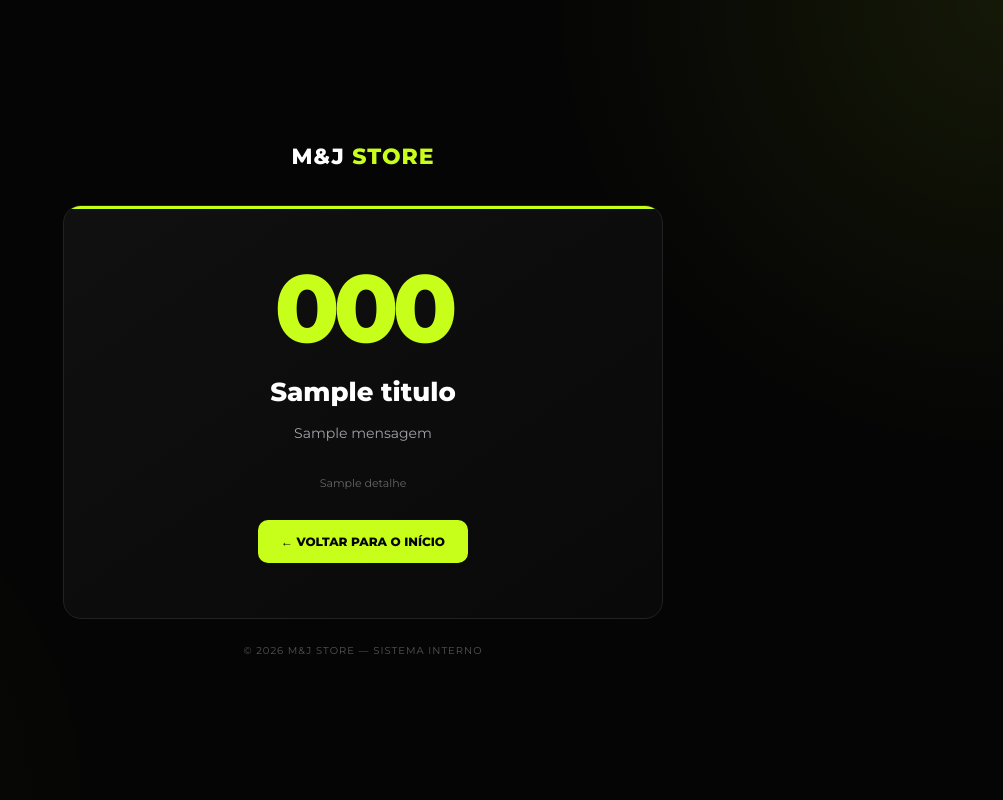
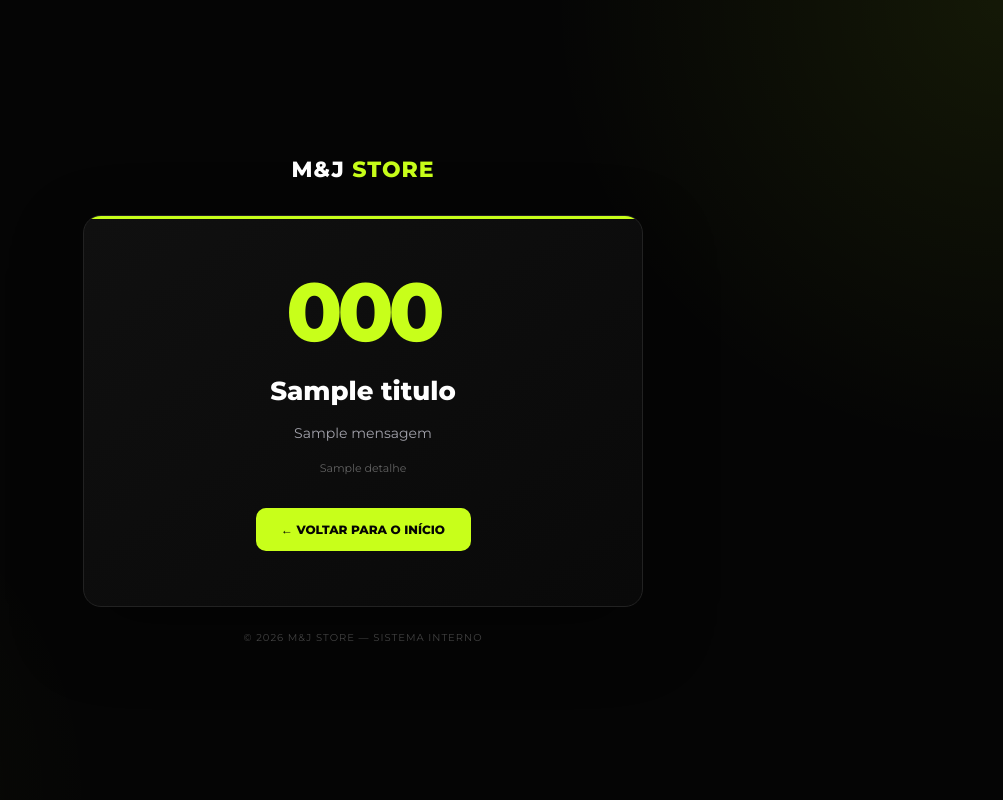
Before and after one commit to Jonathan-felipe77/Projeto-Store-pdv, a FastAPI app: template app/templates/errors/erro.html in a window 1280 px wide. Shown: the whole page, without its empty margins (277-1280 px from the left). Run offline with FastAPI, Linux system fonts and the light colour scheme; the template is opened without the code that fills it: most values are stand-ins (such as "Sample title", 1, 10 or a date in 2020).

Commit message:
Add custom error handling for 401 and improve error page structure

```diff
--- a/app/main.py
+++ b/app/main.py
@@ -175,13 +175,44 @@ def favicon():
 
 
 # ============================================================
-# PÁGINA DE ERRO 403
+# ERRO 401 — NÃO AUTENTICADO
+# ============================================================
+
+@app.exception_handler(401)
+async def erro_401(
+    request: Request,
+    exc
+):
+    return templates.TemplateResponse(
+        request,
+        "errors/erro.html",
+        {
+            "request": request,
+            "status_code": 401,
+
+            "titulo": "Autenticação necessária",
+
+            "mensagem": (
+                "Você precisa estar autenticado "
+                "para acessar esta área."
+            ),
+
+            "detalhe": (
+                "Faça login para continuar."
+            ),
+        },
+        status_code=401
+    )
+
+
+# ============================================================
+# ERRO 403 — ACESSO NÃO PERMITIDO
 # ============================================================
 
 @app.exception_handler(403)
 async def erro_403(
     request: Request,
-    exc: HTTPException
+    exc
 ):
     return templates.TemplateResponse(
         request,
@@ -189,182 +220,53 @@ async def erro_403(
         {
             "request": request,
             "status_code": 403,
+
             "titulo": "Acesso não permitido",
-            "mensagem": "Você não possui permissão para acessar esta área.",
-            "detalhe": "Entre com uma conta de administrador para continuar."
+
+            "mensagem": (
+                "Você não possui permissão "
+                "para acessar esta área."
+            ),
+
+            "detalhe": (
+                "Entre com uma conta de administrador "
+                "para continuar."
+            ),
         },
         status_code=403
     )
 
 
-# # ============================================================
-# # PÁGINA DE ERRO 404
-# # ============================================================
-
-# @app.exception_handler(404)
-# async def erro_404(
-#     request: Request,
-#     exc: HTTPException
-# ):
-#     return templates.TemplateResponse(
-#         request,
-#         "errors/erro.html",
-#         {
-#             "request": request,
-#             "status_code": 404,
-#             "titulo": "Rota não encontrada",
-#             "mensagem": "A página que você tentou acessar não existe.",
-#             "detalhe": "Verifique o endereço ou volte para a página inicial."
-#         },
-#         status_code=404
-#     )
-
-
 # ============================================================
-# ERRO 404
+# ERRO 404 — ROTA NÃO ENCONTRADA
 # ============================================================
 
 @app.exception_handler(404)
 async def erro_404(
     request: Request,
-    exc: HTTPException
+    exc
 ):
+    return templates.TemplateResponse(
+        request,
+        "errors/erro.html",
+        {
+            "request": request,
+            "status_code": 404,
 
-    return HTMLResponse(
-        content="""
-        <!DOCTYPE html>
-        <html lang="pt-br">
-        <head>
-            <meta charset="UTF-8">
-            <meta name="viewport"
-                  content="width=device-width, initial-scale=1.0">
+            "titulo": "Rota não encontrada",
 
-            <title>Página não encontrada</title>
+            "mensagem": (
+                "A página que você tentou acessar "
+                "não existe."
+            ),
 
-            <style>
-
-                * {
-                    box-sizing: border-box;
-                }
-
-                body {
-                    margin: 0;
-                    min-height: 100vh;
-                    display: flex;
-                    align-items: center;
-                    justify-content: center;
-
-                    font-family:
-                        Arial,
-                        Helvetica,
-                        sans-serif;
-
-                    background:
-                        linear-gradient(
-                            135deg,
-                            #020617,
-                            #0f172a
-                        );
-
-                    color: white;
-                }
-
-                .erro {
-                    width: 90%;
-                    max-width: 550px;
-                    text-align: center;
-
-                    background: #111827;
-
-                    border: 1px solid #1f2937;
-
-                    border-radius: 20px;
-
-                    padding: 50px 30px;
-
-                    box-shadow:
-                        0 20px 50px
-                        rgba(0,0,0,.5);
-                }
-
-                .numero {
-                    font-size: 100px;
-                    font-weight: 900;
-                    line-height: 1;
-
-                    color: #00ff88;
-
-                    margin-bottom: 15px;
-                }
-
-                h1 {
-                    margin: 0 0 12px;
-                    font-size: 30px;
-                }
-
-                p {
-                    color: #94a3b8;
-                    font-size: 16px;
-                    line-height: 1.6;
-                    margin-bottom: 30px;
-                }
-
-                a {
-                    display: inline-block;
-
-                    padding: 12px 22px;
-
-                    background: #00ff88;
-                    color: #020617;
-
-                    border-radius: 10px;
-
-                    text-decoration: none;
-
-                    font-weight: 800;
-
-                    transition: .2s;
-                }
-
-                a:hover {
-                    transform: translateY(-2px);
-                    box-shadow:
-                        0 8px 20px
-                        rgba(0,255,136,.25);
-                }
-
-            </style>
-        </head>
-
-        <body>
-
-            <div class="erro">
-
-                <div class="numero">
-                    404
-                </div>
-
-                <h1>
-                    Página não encontrada
-                </h1>
-
-                <p>
-                    A página que você tentou acessar
-                    não existe ou foi removida.
-                </p>
-
-                <a href="/">
-                    Voltar para o início
-                </a>
-
-            </div>
-
-        </body>
-        </html>
-        """,
+            "detalhe": (
+                "Verifique o endereço ou volte "
+                "para a página inicial."
+            ),
+        },
         status_code=404
     )
-
 
 # ============================================================
 # ERROS HTTP GENÉRICOS
--- a/app/templates/errors/erro.html
+++ b/app/templates/errors/erro.html
@@ -5,7 +5,7 @@
     <meta charset="UTF-8">
     <meta name="viewport" content="width=device-width, initial-scale=1.0">
 
-    <title>Erro — M&J STORE</title>
+    <title>{{ status_code }} — M&J STORE</title>
 
     <style>
         @import url('https://fonts.googleapis.com/css2?family=Montserrat:wght@400;500;600;700;800&display=swap');
@@ -18,18 +18,19 @@
 
         :root {
             --preto: #050505;
-            --card: #0d0d0d;
+            --preto-card: #0d0d0d;
             --branco: #ffffff;
             --cinza: #a1a1aa;
-            --cinza-escuro: #242424;
+            --cinza-escuro: #222222;
             --verde: #c8ff1a;
             --verde-hover: #d9ff4d;
-            --vermelho: #ff4d4d;
         }
 
         body {
             min-height: 100vh;
+
             font-family: 'Montserrat', sans-serif;
+
             background:
                 radial-gradient(
                     circle at top right,
@@ -49,40 +50,57 @@
             align-items: center;
             justify-content: center;
 
-            padding: 25px;
+            padding: 30px;
         }
 
-        .error-page {
-            width: min(600px, 100%);
+        .error-container {
+            width: min(560px, 100%);
             text-align: center;
         }
+
+        /* =====================================================
+           LOGO
+        ===================================================== */
 
         .logo {
             font-size: 22px;
             font-weight: 800;
             letter-spacing: 1px;
-            margin-bottom: 35px;
+
+            margin-bottom: 32px;
         }
 
-        .logo span {
+        .logo .store {
             color: var(--verde);
         }
 
+        /* =====================================================
+           CARD
+        ===================================================== */
+
         .error-card {
-            background: linear-gradient(
-                145deg,
-                #101010,
-                #090909
-            );
+            position: relative;
+
+            background:
+                linear-gradient(
+                    145deg,
+                    #101010,
+                    #090909
+                );
 
             border: 1px solid #222;
+
             border-radius: 18px;
 
             padding: 55px 40px;
 
-            position: relative;
             overflow: hidden;
+
+            box-shadow:
+                0 25px 70px rgba(0, 0, 0, 0.35);
         }
+
+        /* Linha verde no topo */
 
         .error-card::before {
             content: "";
@@ -98,51 +116,83 @@
             background: var(--verde);
         }
 
-        .error-number {
-            font-size: 95px;
-            line-height: 1;
+        /* =====================================================
+           CÓDIGO DO ERRO
+        ===================================================== */
+
+        .error-code {
+            color: var(--verde);
+
+            font-size: 82px;
             font-weight: 800;
 
-            color: var(--verde);
+            line-height: 1;
 
-            letter-spacing: -6px;
+            letter-spacing: -5px;
 
-            margin-bottom: 20px;
+            margin-bottom: 22px;
         }
+
+        /* =====================================================
+           TÍTULO
+        ===================================================== */
 
         .error-title {
             font-size: 26px;
+
             font-weight: 800;
 
-            margin-bottom: 14px;
+            margin-bottom: 15px;
         }
+
+        /* =====================================================
+           MENSAGEM
+        ===================================================== */
 
         .error-message {
             color: var(--cinza);
+
             font-size: 14px;
+
             line-height: 1.7;
 
-            max-width: 450px;
+            max-width: 430px;
+
+            margin: 0 auto 14px;
+        }
+
+        /* =====================================================
+           DETALHE
+        ===================================================== */
+
+        .error-detail {
+            color: #626262;
+
+            font-size: 11px;
+
+            line-height: 1.6;
+
+            max-width: 420px;
+
             margin: 0 auto 30px;
         }
 
-        .error-detail {
-            color: #666;
-            font-size: 11px;
-
-            margin-bottom: 30px;
-        }
+        /* =====================================================
+           BOTÃO
+        ===================================================== */
 
         .btn-home {
             display: inline-flex;
+
             align-items: center;
             justify-content: center;
 
-            min-width: 210px;
+            min-width: 215px;
 
-            padding: 14px 22px;
+            padding: 14px 24px;
 
             background: var(--verde);
+
             color: #050505;
 
             border-radius: 10px;
@@ -150,6 +200,7 @@
             text-decoration: none;
 
             font-size: 12px;
+
             font-weight: 800;
 
             transition: 0.2s;
@@ -165,59 +216,98 @@
                 rgba(200, 255, 26, 0.15);
         }
 
+        /* =====================================================
+           RODAPÉ
+        ===================================================== */
+
         .footer {
-            margin-top: 25px;
+            margin-top: 24px;
 
-            color: #555;
+            color: #4f4f4f;
 
             font-size: 10px;
+
             letter-spacing: 1px;
         }
 
+        /* =====================================================
+           RESPONSIVO
+        ===================================================== */
+
         @media (max-width: 600px) {
+
+            body {
+                padding: 20px;
+            }
 
             .error-card {
                 padding: 45px 25px;
             }
 
-            .error-number {
-                font-size: 75px;
+            .error-code {
+                font-size: 68px;
             }
 
             .error-title {
                 font-size: 21px;
             }
+
+            .error-message {
+                font-size: 13px;
+            }
         }
     </style>
+
 </head>
 
 <body>
 
-    <main class="error-page">
+    <main class="error-container">
+
+        <!-- LOGO -->
 
         <div class="logo">
-            M&J <span>STORE</span>
+            M&J <span class="store">STORE</span>
         </div>
+
+
+        <!-- CARD DE ERRO -->
 
         <section class="error-card">
 
-            <div class="error-number">
+            <!-- CÓDIGO -->
+
+            <div class="error-code">
                 {{ status_code }}
             </div>
+
+
+            <!-- TÍTULO -->
 
             <h1 class="error-title">
                 {{ titulo }}
             </h1>
 
+
+            <!-- MENSAGEM -->
+
             <p class="error-message">
                 {{ mensagem }}
             </p>
 
+
+            <!-- DETALHE -->
+
             {% if detalhe %}
+
                 <div class="error-detail">
                     {{ detalhe }}
                 </div>
+
             {% endif %}
+
+
+            <!-- BOTÃO -->
 
             <a
                 href="/"
@@ -228,6 +318,9 @@
 
         </section>
 
+
+        <!-- RODAPÉ -->
+
         <div class="footer">
             © 2026 M&J STORE — SISTEMA INTERNO
         </div>
```
